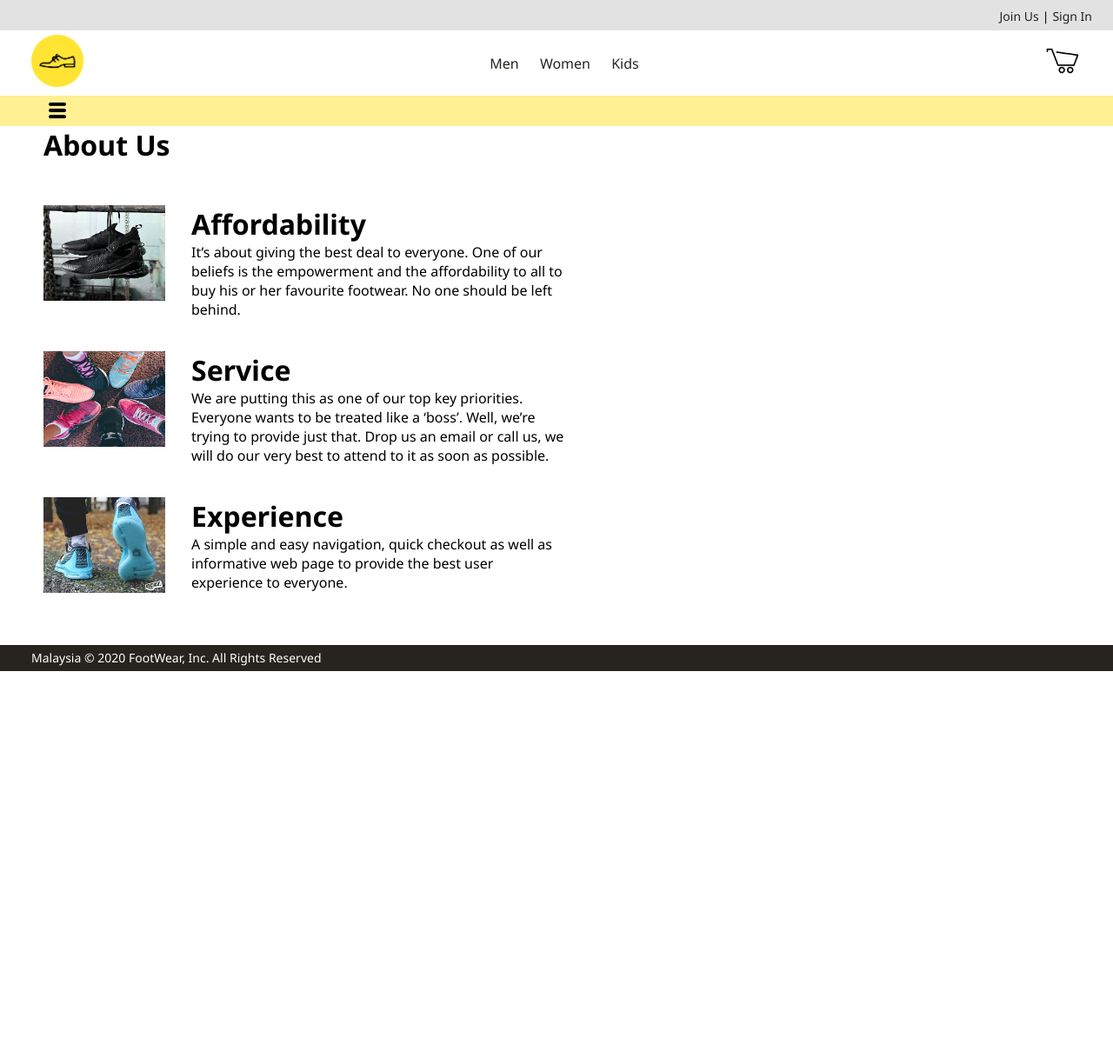
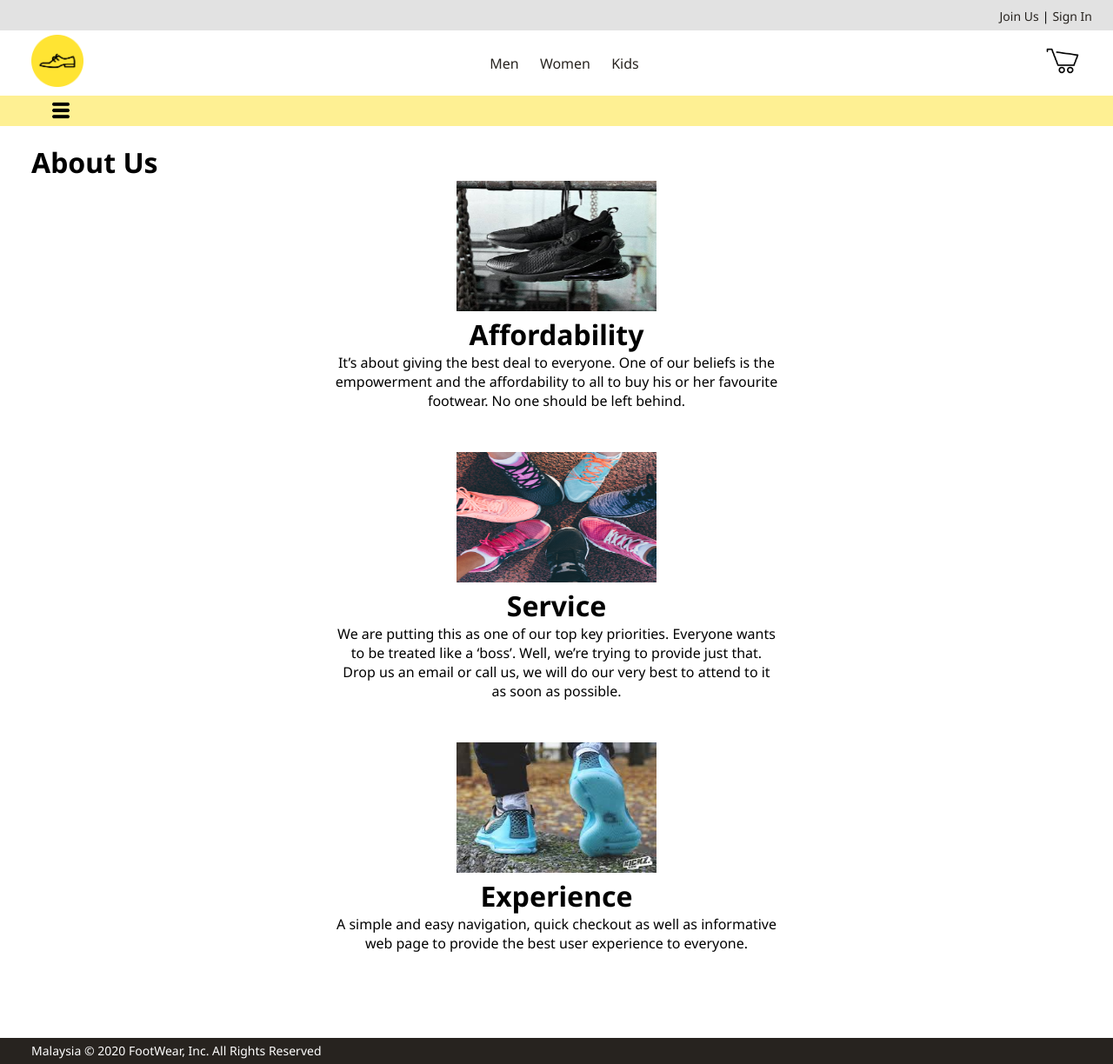
Before and after one commit to rickieleehao/WebStore, a PHP site: page /aboutus.php in a window 1280 px wide. Shown: the whole page at 87% size. Before the commit the page ends 772 px from the top, so only its background shows below. Run offline with PHP 8.4, Linux system fonts and the light colour scheme.

Commit message:
Update
too many ==

```diff
--- a/aboutus.php
+++ b/aboutus.php
@@ -6,11 +6,10 @@
     <meta http-equiv="X-UA-Compatible" content="IE=edge">
     <meta name="viewport" content="width=device-width, initial-scale=1.0">
     <link rel="stylesheet" href="./styles/components.css">
+    <link rel="stylesheet" href="./styles/aboutus.css">
     <link rel="preconnect" href="https://fonts.gstatic.com">
     <link rel="preconnect" href="https://fonts.gstatic.com">
     <link href="https://fonts.googleapis.com/css2?family=PT+Sans&display=swap" rel="stylesheet">
-
-    <link rel = "stylesheet" href = "./styles/aboutus.css">
     <link rel="icon" href="./img/web_iconMain.png" type="image/x-icon">
     <title>About Us</title>
 </head>
@@ -18,32 +17,28 @@
 <body>
     <?php include "./component/header.php"; ?>
     <?php include "./component/navigator.php"; ?>
-
-    <div class = "aboutus-main" style = "margin-left: 50px">
+    <div class="aboutus">
         <h1>About Us</h1>
-
-        <div class = "aboutus-container">
-            <div style = "text-align: left">
-                <img style = "margin-right: 30px; float:left" src = "./img/About Us/Shoes Ads 1(AU).jpg" width = "140" height = "110">
-            </div>
+    </div>
+    <div class="aboutus-main">
+        <div class="aboutus-container">
+            <img src="./img/About Us/Shoes Ads 1(AU).jpg">
             <h1>Affordability</h1>
-            <p>It’s about giving the best deal to everyone. One of our beliefs is the empowerment and the affordability to all to buy his or her favourite footwear. No one should be left behind.</p>
+            <p>It’s about giving the best deal to everyone. One of our beliefs is the empowerment and the affordability
+                to all to buy his or her favourite footwear. No one should be left behind.</p>
         </div>
-
-        <div class = "aboutus-container">
-            <div style = "text-align: left">
-                <img style = "margin-right: 30px; float:left" src = "./img/About Us/Shoes Ads 2(AU).jpg" width = "140" height = "110">
-            </div>
+        <div class="aboutus-container">
+            <img src="./img/About Us/Shoes Ads 2(AU).jpg">
             <h1>Service</h1>
-            <p>We are putting this as one of our top key priorities. Everyone wants to be treated like a ‘boss’. Well, we’re trying to provide just that. Drop us an email or call us, we will do our very best to attend to it as soon as possible.</p>
+            <p>We are putting this as one of our top key priorities. Everyone wants to be treated like a ‘boss’. Well,
+                we’re trying to provide just that. Drop us an email or call us, we will do our very best to attend to it
+                as soon as possible.</p>
         </div>
-
-        <div class = "aboutus-container">
-            <div style = "text-align: left">
-                <img style = "margin-right: 30px; float:left" src = "./img/About Us/Shoes Ads 3(AU).jpg" width = "140" height = "110">
-            </div>
+        <div class="aboutus-container">
+            <img src="./img/About Us/Shoes Ads 3(AU).jpg">
             <h1>Experience</h1>
-            <p>A simple and easy navigation, quick checkout as well as informative web page to provide the best user experience to everyone.</p>
+            <p>A simple and easy navigation, quick checkout as well as informative web page to provide the best user
+                experience to everyone.</p>
         </div>
 
     </div>
--- a/component/adminheader.php
+++ b/component/adminheader.php
@@ -3,4 +3,6 @@
         <img id="logo" src="./img/web_iconMain.png" alt="footwearLogo">
         <h1>Administrator Page</h1>
     </div>
+    <div class="adminNav"><a href='logout.php'>Logout</a></div>
 </div>
+<script type="text/javascript"> alert("Welcome back Administrator!")</script>
--- a/component/navigator.php
+++ b/component/navigator.php
@@ -1,16 +1,30 @@
-<div class="btmheader">
-    <nav>
-        <div class="dropDown">
-            <button><img id="navLogo" src="./img/nav_icon.png" alt="navLogo"></button>
-            <ul>
-            <!-- bug! -->
-                <li><a href="../index.php">Home</a></li>
-                <li><a href="shopping.php?category=All">Shop</a></li>
-                <li><a href="../faq.php">FAQ</a></li>
-                <li><a href="#">About Us</a></li>
-                <li><a href="../contact.php">Contact Us</a></li>
-                <li><a href="#">Blog</a></li>
-            </ul>
-        </div>
-    </nav>
+<?php
+if(isset($_SESSION["gender"])){
+    $gender = $_SESSION["gender"];
+    if ($gender == "F"){
+        $gender_word = "Women";
+    }else{
+        $gender_word = "Men";
+    }
+}else{
+    $gender = "default";
+    $gender_word = "Men";
+}
+?>
+
+<div class="btmheader <?php echo $gender?>">
+    <div class="dropDown">
+        <ul>
+            <li class="sideMenu"><img id="navLogo" src="./img/nav_icon.png" alt="navLogo">
+                <ul>
+                    <li class="<?php echo $gender?>"><a href="./index.php">Home</a></li>
+                    <li class="<?php echo $gender?>"><a href="shopping.php?category=All">Shop</a></li>
+                    <li class="<?php echo $gender?>"><a href="./faq.php">FAQ</a></li>
+                    <li class="<?php echo $gender?>"><a href="./aboutus.php">About Us</a></li>
+                    <li class="<?php echo $gender?>"><a href="./contact.php">Contact Us</a></li>
+                    <li class="<?php echo $gender?>"><a href="./blogselection.php">Blog</a></li>
+                </ul>
+            </li>
+        </ul>
+    </div>
 </div>
--- a/index.php
+++ b/index.php
@@ -18,8 +18,7 @@
 
     <div class="mainAd">
         <div class="mainAd_category">
-            <p id="category-gender">Men</p>
-            <!-- <p>Shoes</p> -->
+            <p id="category-gender"><?php echo $gender_word?></p>
             <p id="category-gender-end"></p>
         </div>
         <div class = "mainAd_imgWrapper">
@@ -40,7 +39,6 @@
         </div>
     </div>
     <?php include "./component/footer.php"; ?>
-    <script src="index.js"></script>
 </body>
 
 </html>
--- a/logindata.php
+++ b/logindata.php
@@ -23,7 +23,14 @@ function loginUser($conn,$email,$password){
             // $_SESSION["userid"] = $row["id"];
             $_SESSION["email"] = $row["email"];
             $_SESSION["name"] = $row["name"];
-            header("location: index.php");
+            $_SESSION["gender"] = $row["gender"];
+
+            if($row["type"] == "Admin"){
+                header("location: admin.php");
+            }else{
+                header("location: index.php");
+            }
+
         }
         else if (!$passVAL){
             echo '<div class="fail">Login failed,please try again</div>';
--- /dev/null
+++ b/sendmsg.php
@@ -0,0 +1,4 @@
+<?php
+    echo '<script type="text/javascript"> alert("Message Sent! Thanks for your inquiry!") </script>';
+    header("refresh:0.5; url=contact.php");
+?>
--- a/styles/aboutus.css
+++ b/styles/aboutus.css
@@ -1,11 +1,29 @@
-.aboutus-container {
-    width: 600px;
-    height: 120px;
-    margin: 3em 0 1em 0;
-    max-width: 100%;
+.aboutus{
+    padding: var(--spacing);
+    padding-top: 20px   ;
 }
 
-p {
+.aboutus-main{
+    display: flex;
+    flex-direction: column;
+    justify-content: space-around;
+    align-items: center;
+}
+
+.aboutus-container{
+    flex:1;
+    width: 40%;
+    margin: auto;
+    text-align: center;
+    min-width: 300px;
+}
+
+.aboutus-container img{
+    width: 230px;
+    height: 150px;
+}
+
+.aboutus-container p {
     display: block;
     margin-top: 0;
     margin-bottom: 3em;
--- a/styles/components.css
+++ b/styles/components.css
@@ -7,6 +7,8 @@
     --yellow: #FEF093;
     --black: #27231F;
     --grey: #E2E2E2;
+    --blue: #4CD7D0;
+    --pink: #FECCC8;
     /* side spacing in px */
     --spacing: 0 38px 0 36px;
 }
@@ -46,9 +48,7 @@ div {
 .topheader li,
 .topheader a,
 .headerWrapper li,
-.headerWrapper a,
-.navSide li,
-.navSide a {
+.headerWrapper a {
     text-decoration: none;
     color: var(--black);
     list-style: none;
@@ -103,7 +103,7 @@ span {
     padding: 0 10px 0 10px;
 }
 
-/* btmheader nav = navigator */
+/* btmheader sideSide navContainer */
 #navLogo {
     height: 20px;
     width: 20px;
@@ -112,22 +112,86 @@ span {
 .btmheader {
     height: 35px;
     width: 100%;
+    position: relative;
+}
+
+.default{
     background-color: var(--yellow);
 }
 
-.navSide {
-    padding: var(--spacing);
-    padding-top: 8px;
-    margin-left: 20px;
+.M{
+    background-color: var(--blue);
+}
+
+.F{
+    background-color: var(--pink);
+}
+
+.dropDown {
+    margin: 7px 0px 0px 55px;
+    display: inline-block;
+}
+
+.dropDown ul {
+    list-style: none;
+}
+
+.dropDown ul li.sideMenu ul {
+    position: absolute;
+    top: 34px;
+    width: 150px;
+    height: fit-content;
+    z-index: 99;
+    display: flex;
+    flex-direction: column;
+    justify-content: center;
+    align-items: center;
+    list-style: none;
+    transition: all 0.3s ease;
+    opacity: 0;
+    pointer-events: none;
+}
+
+.dropDown .sideMenu{
+    width: 30px;
+    height: 30px;
+    text-align: center;
+}
+
+.dropDown ul ul li {
+    display: inline;
+    padding: 5px 0px 5px 0px;
+    text-align: left;
+}
+
+.dropDown ul li.sideMenu li {
+    width: 150px;
+    height: 30px;
+    padding-left: 10px;
+}
+
+.sideMenu ul {
+    overflow: hidden;
+}
+
+.dropDown ul li.sideMenu a {
+    text-decoration: none;
+    color: black;
+    width: 100%;
+}
+
+.dropDown ul li.sideMenu:hover ul {
+    opacity: 1;
+    pointer-events: all;
+}
+
+.sideMenu li:hover {
+    background-color: lightyellow;
+    color: red;
 }
 
 /* footer */
 .footerWrapper {
-    /* problem occur while scrolling */
-    /* position: sticky;
-    bottom: 0;
-    left: 0;
-    right: 0; */
     position: relative;
     margin-top: auto;
     height: 30px;
@@ -147,61 +211,3 @@ span {
     position: absolute;
     top: 50%;
 }
-
-/* sideSide navContainer */
-
-.btmheader {
-    position: relative;
-}
-
-.dropDown {
-    margin: 0px 0px 0px 36px;
-}
-
-.dropDown button {
-    margin: 0px;
-    padding: 7px 0px 0px 20px;
-    background: none;
-    border: none;
-    position: relative;
-}
-
-.dropDown ul {
-    z-index: 99;
-    position: absolute;
-    background: var(--yellow);
-    display: flex;
-    justify-content: space-around;
-    align-items: center;
-    flex-direction: column;
-    width: 150px;
-    height: 200px;
-    top: 24.8px;
-    list-style: none;
-    opacity: 0;
-    pointer-events: none;
-    transition: all 0.3s ease;
-    transform: translateY(10px);
-}
-
-.dropDown a{
-    color: black;
-    text-decoration: none;
-}
-
-.dropDown button:focus + ul{
-    opacity: 1;
-    pointer-events: all;
-}
-
-.dropDown li{
-    width: 100%;
-    height: 100%;
-    display: flex;
-    justify-content: center;
-    align-items: center;
-}
-
-.dropDown li:hover{
-    background: lightyellow;
-}
```
Also changed, not shown: admin.php (+2 -6 lines), contact.php (+33 -51 lines), styles/admin.css (+27 -6 lines), styles/contact.css (+35 -14 lines).
